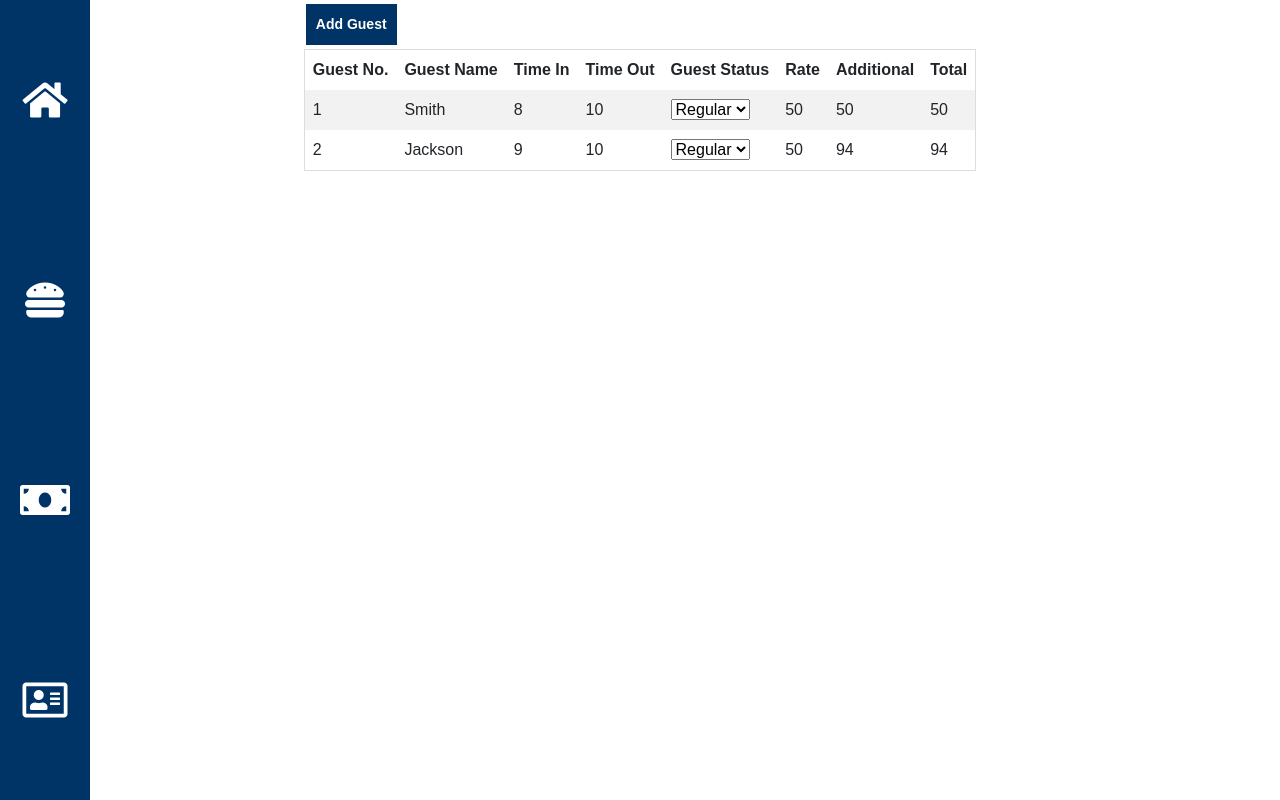
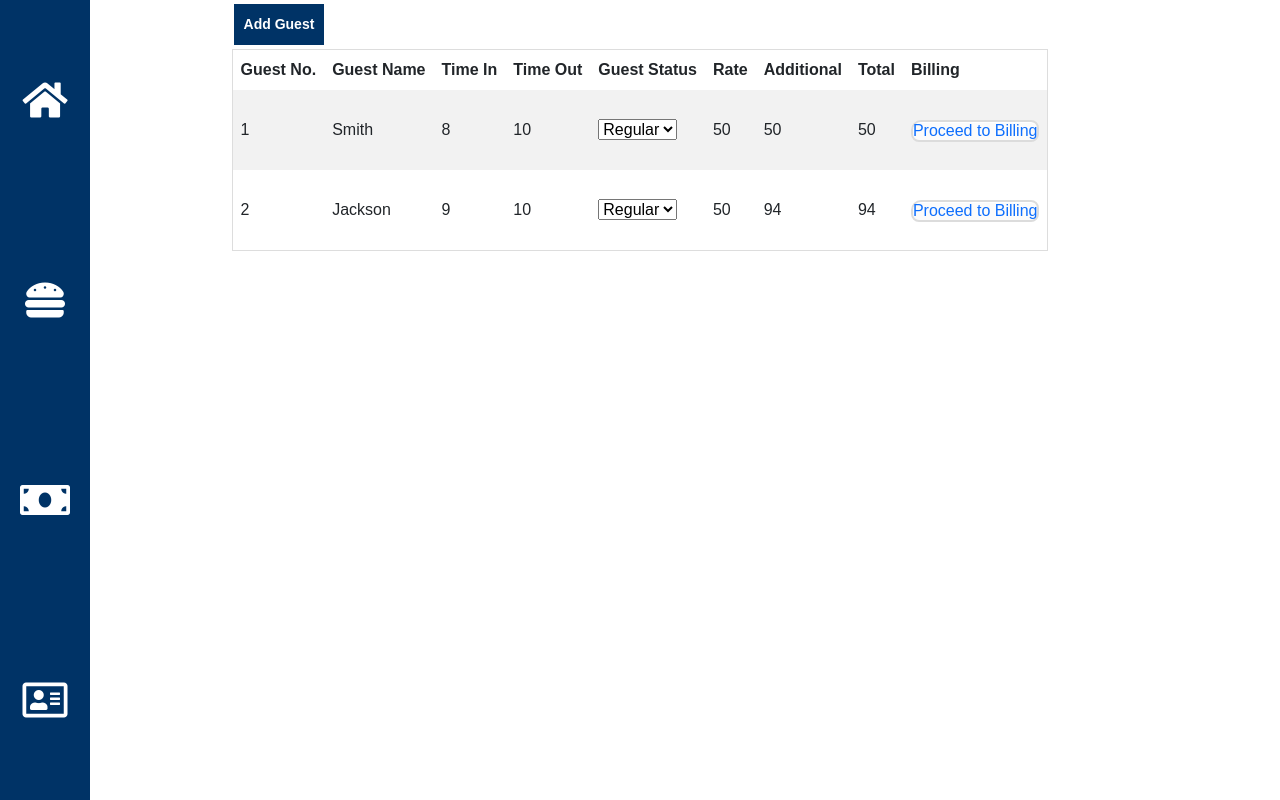
Before and after one commit to kylelamocha/tracker-repo, a PHP site: page / in a window 1280 px wide, after a click that opens the changed part. Run offline with PHP 8.4, Linux system fonts and the light colour scheme.

Commit message:
added quantity to order section and billing in main page

```diff
--- a/index.css
+++ b/index.css
@@ -131,7 +131,36 @@ tr:nth-child(even){background-color: #f2f2f2}
   border: 1px solid #ddd;
   margin: 15px;
 }*/
+.bill_btn{
+  text-align: center;
+	height: 80px;
+	padding-top: 10px;
+	line-height: 18px;
+}
+.proceed_bill{
+  -moz-box-shadow:inset 0px 1px 0px 0px #ffffff;
+	-webkit-box-shadow:inset 0px 1px 0px 0px #ffffff;
+	box-shadow:inset 0px 1px 0px 0px #ffffff;
+	background-color:#fbfbfb;
+	-webkit-border-top-left-radius:8px;
+	-moz-border-radius-topleft:8px;
+	border-top-left-radius:10px;
+	-webkit-border-top-right-radius:8px;
+	-moz-border-radius-topright:8px;
+	border-top-right-radius:8px;
+	-webkit-border-bottom-right-radius:8px;
+	-moz-border-radius-bottomright:8px;
+	border-bottom-right-radius:8px;
+	-webkit-border-bottom-left-radius:8px;
+	-moz-border-radius-bottomleft:8px;
+	border-bottom-left-radius:8px;
+	text-indent:0;
+	border:2px solid #dcdcdc;
+	display:block;
 
+}
+/*menu*/
+/*menu section button*/
 .add_btn{
   text-align: center;
 	height: 80px;
@@ -160,4 +189,7 @@ tr:nth-child(even){background-color: #f2f2f2}
 	display:block;
   text-decoration: none;
 }
-/*menu*/
+/*add to cart button*/
+.cart :hover{
+  background-color: #88BFB5;
+}
--- a/index.html
+++ b/index.html
@@ -42,6 +42,7 @@
               <th>Rate</th>
               <th>Additional</th>
               <th>Total</th>
+              <th>Billing</th>
             </tr>
             <tr>
               <td>1</td>
@@ -57,6 +58,7 @@
               <td contenteditable='true'>50</td>
               <td contenteditable='true'>50</td>
               <td contenteditable='true'>50</td>
+              <td class="bill_btn"><a href="" class="proceed_bill" style="text-decoration: none;">Proceed to Billing</a></td>
             </tr>
             <tr>
               <td>2</td>
@@ -72,6 +74,7 @@
               <td contenteditable='true'>50</td>
               <td contenteditable='true'>94</td>
               <td contenteditable='true'>94</td>
+              <td class="bill_btn"><a href="" class="proceed_bill" style="text-decoration: none;">Proceed to Billing</a></td>
             </tr>
 
           </table>
@@ -82,12 +85,14 @@
       <section id='order'>
         <!--<button class="add_guest">Add Guest</button>-->
 
-        <div style="overflow-x:auto; width: 60%;">
+        <div style="overflow-x:auto; width: 70%;">
           <h1 style="text-align: center; padding: 6px; font-weight: bold;">Our Menu</h1>
+          <a href=""><i class='fas fa-cart-plus' style='font-size:30px; color: #000; float: right; padding: 10px; cursor: pointer;'></i></a>
           <table> <!--class="order_tbl"-->
             <tr>
               <th>Food</th>
               <th>Name</th>
+              <th>Quantity</th>
               <th>Price</th>
               <th></th>
             </tr>
@@ -95,6 +100,7 @@
               <td><img src="https://i.ibb.co/LrpN56T/chiken.jpg" alt="chiken" border="0" width="200"
                 height="150"></td>
               <td>Chicken and Fries</td>
+              <td><input type="number" id="quantity" value="1" name="quantity" min="1" max="10"></td>
               <td>200 PHP</td>
               <td class="add_btn"><a href="" class="add_order">Add to Cart</a></td>
               </tr>
@@ -103,6 +109,7 @@
               <td><img src="https://i.ibb.co/8P6kgc1/burger.jpg" alt="burger" border="0" width="200"
                 height="150"></td>
               <td>Burger and Fries</td>
+              <td><input type="number" id="quantity" value="1" name="quantity" min="1" max="10"></td>
               <td>200 PHP</td>
               <td class="add_btn"><a href="" class="add_order">Add to Cart</a></td>
             </tr>
@@ -110,6 +117,7 @@
               <td><img src="https://i.ibb.co/YQLjzsC/carbo.jpg" alt="carbo" border="0" width="200"
                 height="150"></td>
               <td>Carbonara</td>
+              <td><input type="number" id="quantity" value="1" name="quantity" min="1" max="10"></td>
               <td>200 PHP</td>
               <td class="add_btn"><a href="" class="add_order">Add to Cart</a></td>
             </tr>
@@ -123,7 +131,7 @@
        </section>
 
       <section id= 'fourth'>
-        <h1>Fourth</h1>
+        <h1>Log out</h1>
        </section>
 
 
```
